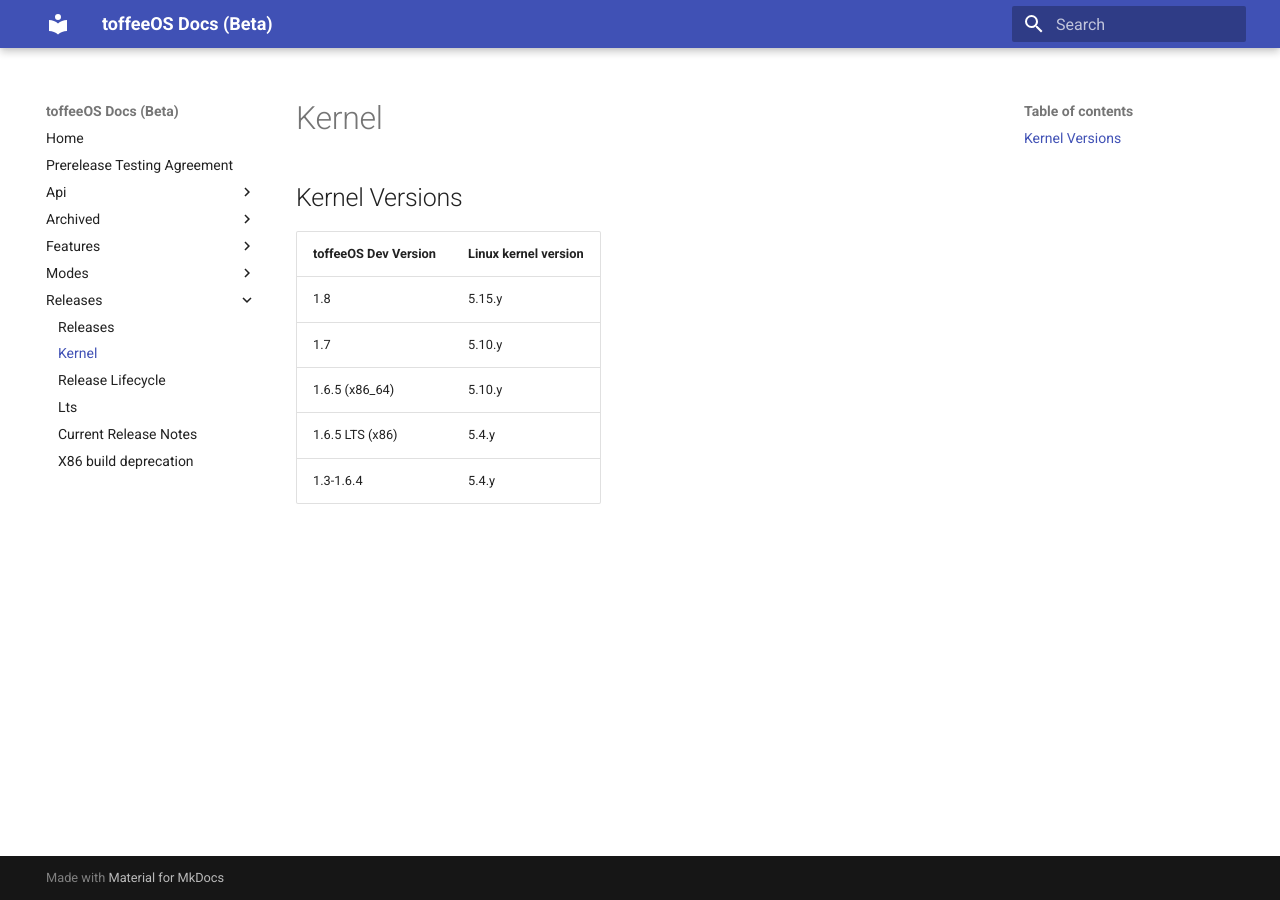
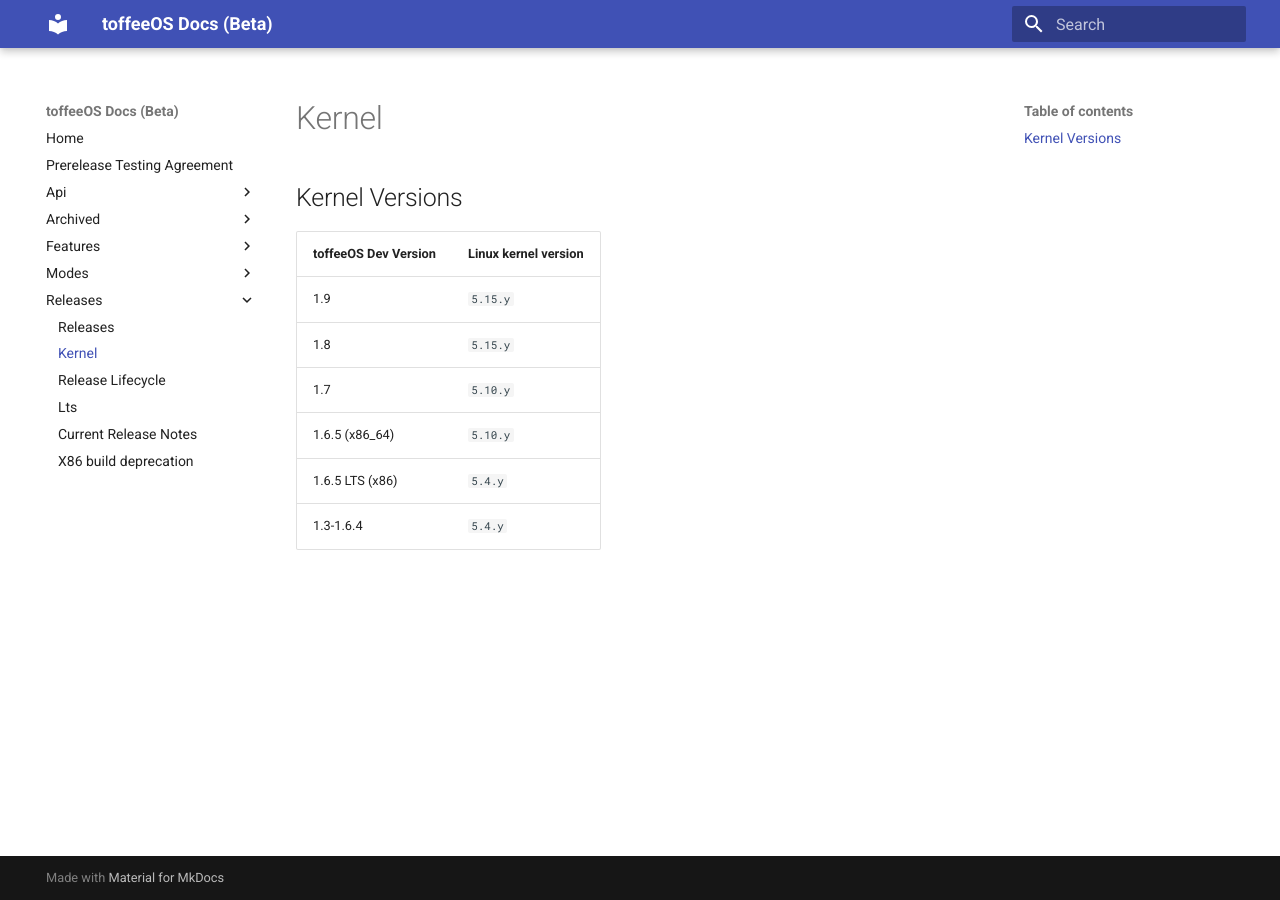
Before and after one commit to Wallymer/toffeeOSdocs, an MkDocs documentation site: the page built from docs/releases/kernel.md, in a window 1280 px wide. Built offline with MkDocs 1.6.1 and Material for MkDocs 9.7.7, drawn with Linux system fonts in a browser that asks for light colours.

Commit message:
RELEASES/KERNEL.md: add 1.9, fancy text for version

```diff
--- a/docs/releases/kernel.md
+++ b/docs/releases/kernel.md
@@ -2,8 +2,9 @@
 
 | toffeeOS Dev Version | Linux kernel version |
 |------------|----------------------|
-| 1.8 | 5.15.y |
-| 1.7 | 5.10.y |
-| 1.6.5 (x86_64) | 5.10.y |
-| 1.6.5 LTS (x86) | 5.4.y |
-| 1.3-1.6.4 | 5.4.y |
+| 1.9 | ``5.15.y`` |
+| 1.8 | ``5.15.y`` |
+| 1.7 | ``5.10.y`` |
+| 1.6.5 (x86_64) | ``5.10.y`` |
+| 1.6.5 LTS (x86) | ``5.4.y`` |
+| 1.3-1.6.4 | ``5.4.y`` |
```
